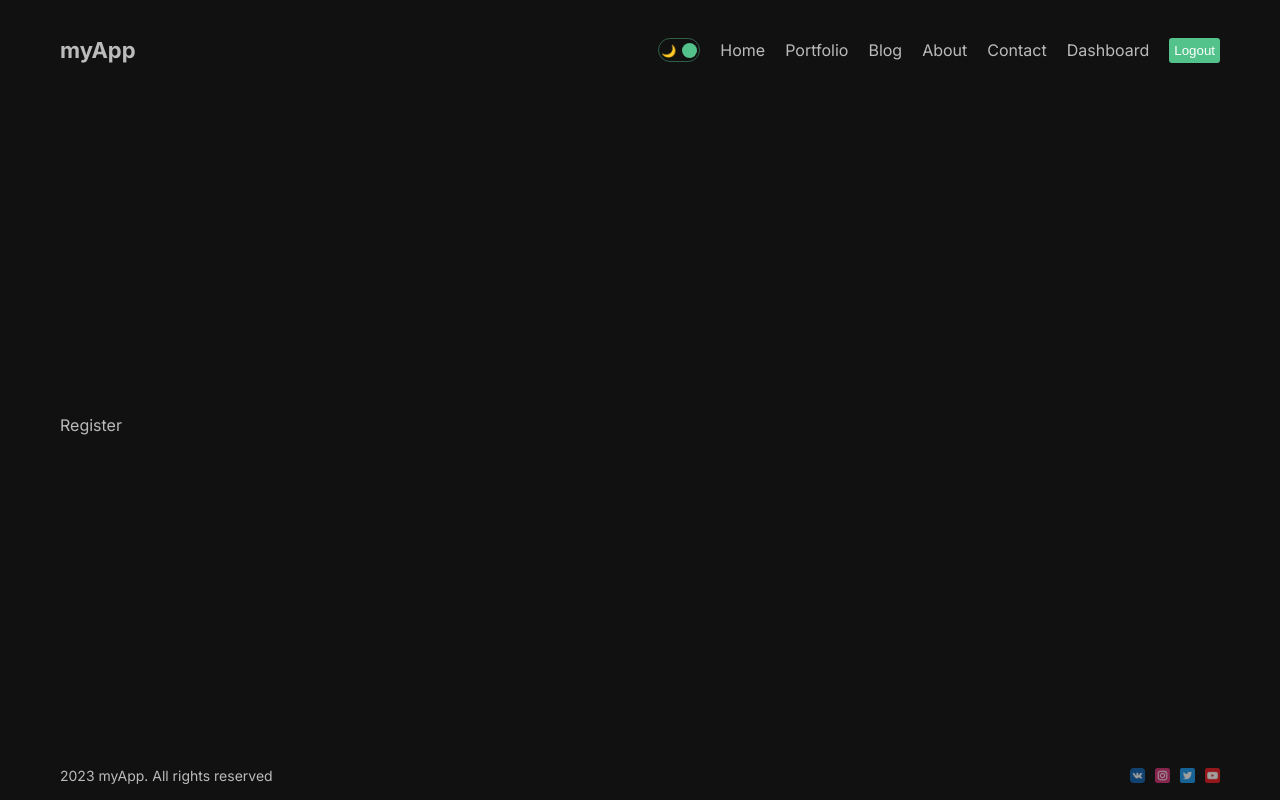
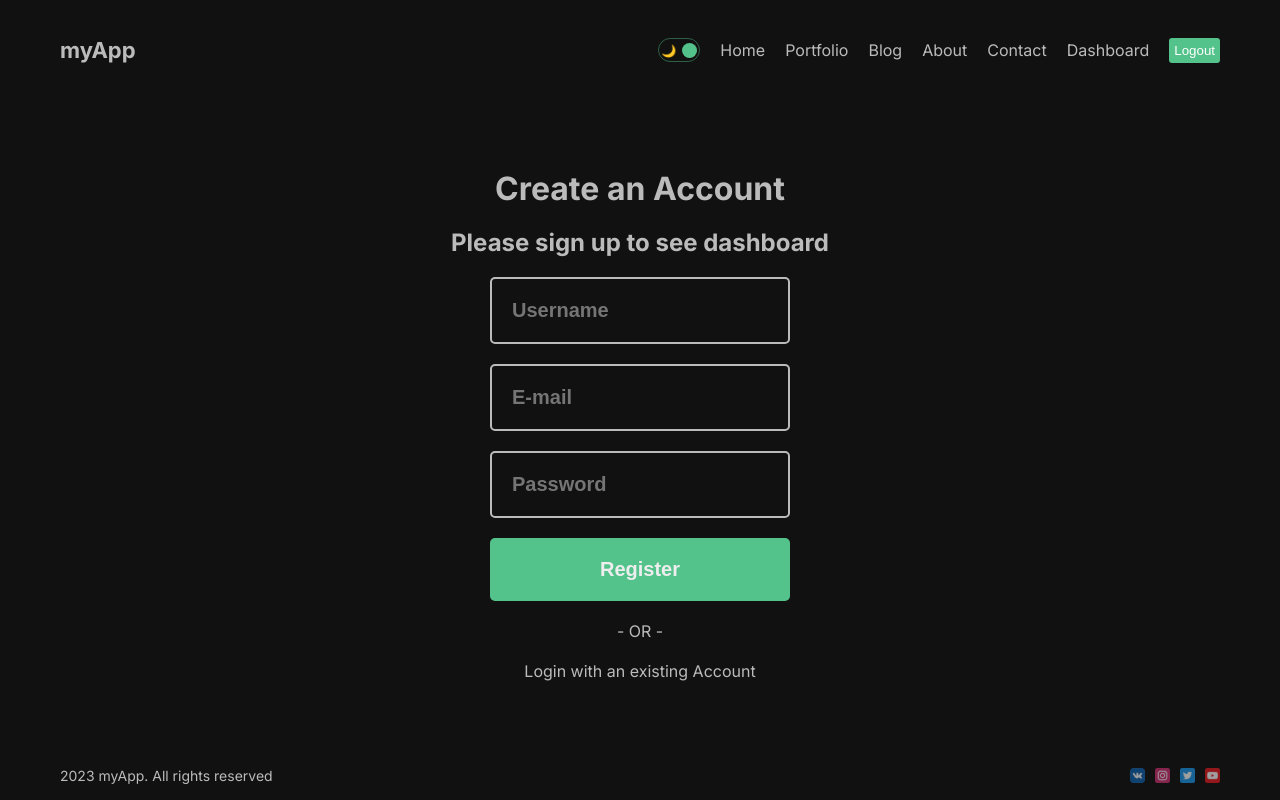
Before and after one commit to KosarMyatyi/my-app, a Next.js app: page /dashboard/register in a window 1280 px wide. Built offline with nearby package versions, Linux system fonts and the light colour scheme.

Commit message:
added register

```diff
--- a/package.json
+++ b/package.json
@@ -9,6 +9,7 @@
     "lint": "next lint"
   },
   "dependencies": {
+    "bcryptjs": "^2.4.3",
     "eslint": "8.41.0",
     "eslint-config-next": "13.4.3",
     "mongoose": "6.11.1",
@@ -19,6 +20,7 @@
     "swr": "^2.2.0"
   },
   "devDependencies": {
+    "@types/bcryptjs": "^2.4.2",
     "@types/node": "20.4.5",
     "@types/react": "18.2.18"
   }
--- a/src/app/dashboard/(auth)/login/page.jsx
+++ b/src/app/dashboard/(auth)/login/page.jsx
@@ -1,10 +1,11 @@
 'use client'
 
 import { signIn } from 'next-auth/react'
+import cls from './page.module.css'
 
 const Login = () => {
   return (
-    <div>
+    <div className={cls.container}>
       <button onClick={() => signIn("google")}>Login with Google</button>
     </div>
   )
--- /dev/null
+++ b/src/app/dashboard/(auth)/login/page.module.css
@@ -0,0 +1,3 @@
+.container {
+
+}
--- a/src/app/dashboard/(auth)/register/page.jsx
+++ b/src/app/dashboard/(auth)/register/page.jsx
@@ -1,8 +1,57 @@
-import React from 'react'
+'use client'
+import Link from 'next/link'
+import cls from './page.module.css'
+import { useState } from 'react'
+import { useRouter } from 'next/navigation'
 
 const Register = () => {
+  const [error, setError] = useState(null);
+
+  const router = useRouter();
+
+  const handleSubmit = async (e) => {
+    e.preventDefault();
+    const name = e.target[0].value;
+    const email = e.target[1].value;
+    const password = e.target[2].value;
+
+    try {
+      const res = await fetch("/api/auth/register", {
+        method: "POST",
+        headers: {
+          "Content-Type": "application/json",
+        },
+        body: JSON.stringify({
+          name,
+          email,
+          password,
+        }),
+      });
+      res.status === 201 &&
+        router.push("/dashboard/login?success=Account has been created");
+    } catch (err) {
+      setError(err);
+      console.log(err);
+    }
+  };
+
+
   return (
-    <div>Register</div>
+    <div className={cls.container}>
+      <h1 className={cls.title}>Create an Account</h1>
+      <h2 className={cls.subtitle}>Please sign up to see dashboard</h2>
+      <form className={cls.form} onSubmit={handleSubmit}>
+        <input type='text' placeholder='Username' className={cls.input} required />
+        <input type='email' placeholder='E-mail' className={cls.input} required />
+        <input type='password' placeholder='Password' className={cls.input} required />
+        <button className={cls.button}>
+          Register
+        </button>
+        {error && "Something went wrong!"}
+      </form>
+      <span className={cls.or}> - OR - </span>
+      <Link className={cls.link} href='/dashboard/login'>Login with an existing Account</Link>
+    </div>
   )
 }
 
--- /dev/null
+++ b/src/app/dashboard/(auth)/register/page.module.css
@@ -0,0 +1,36 @@
+.container{
+  display: flex;
+  flex-direction: column;
+  gap: 20px;
+  align-items: center;
+  justify-content: center;
+}
+
+.form{
+  width: 300px;
+  display: flex;
+  flex-direction: column;
+  gap: 20px;
+}
+
+.input{
+  padding: 20px;
+  background-color: transparent;
+  border: 2px solid #bbb;
+  color:#bbb;
+  border-radius: 5px;
+  font-size: 20px;
+  font-weight: bold;
+}
+
+.button {
+  width: 300px;
+  padding: 20px;
+  cursor: pointer;
+  background-color: #53c28b;
+  border: none;
+  border-radius: 5px;
+  color: #eee;
+  font-weight: bold;
+  font-size: 20px;
+}
--- a/src/models/User.js
+++ b/src/models/User.js
@@ -22,4 +22,5 @@
   { timestamps: true }
 );
 
-export default mongoose.model('User', userSchema);
+// export default mongoose.model('User', userSchema);
+export default mongoose.models.User || mongoose.model('User', userSchema);
```
Also changed, not shown: src/app/api/auth/register/route.js (added, +29 -0 lines), 1 other file (tests, documents, lock files or other folders).
